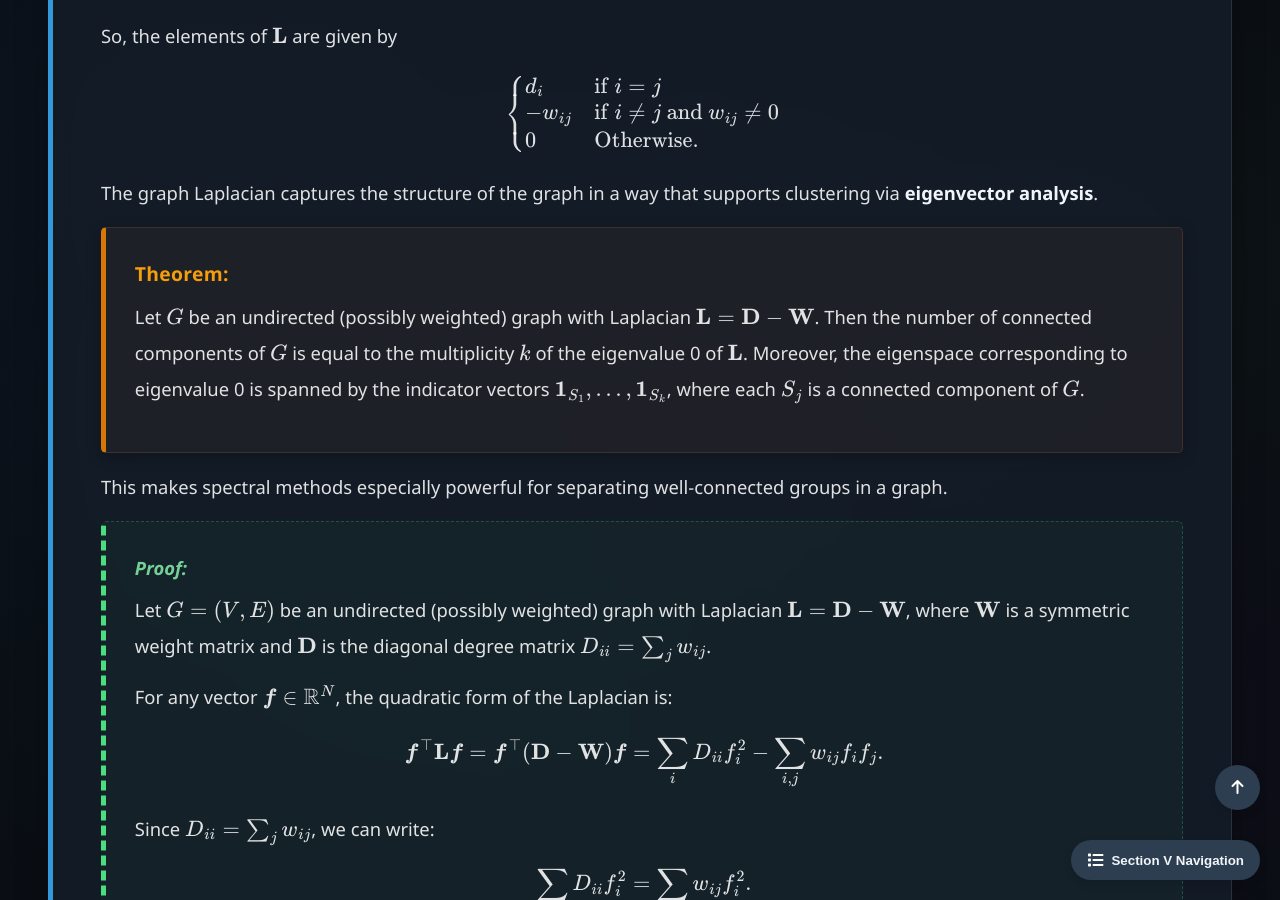
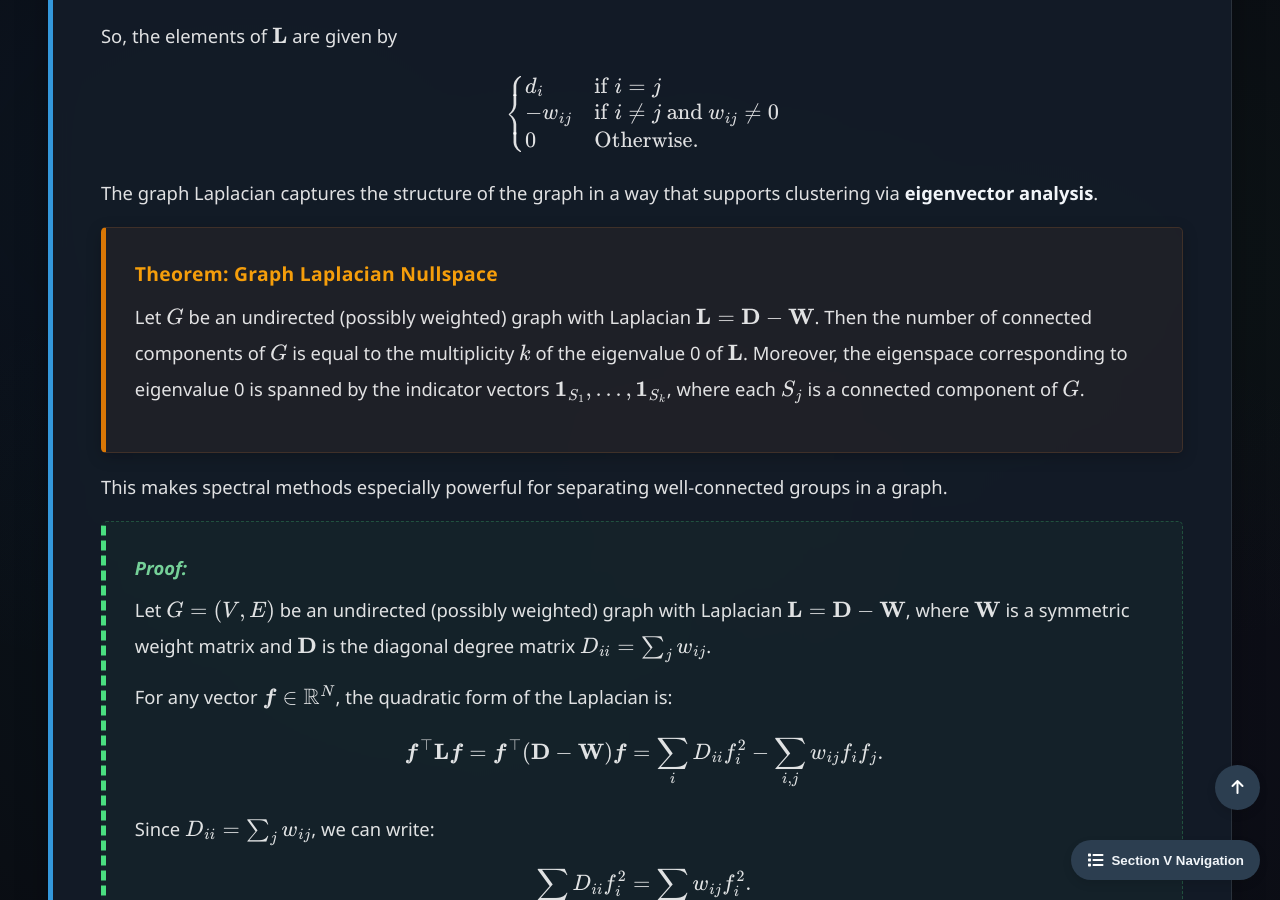
Before and after one commit to Yusukey01/yusukey01.github.io, a Jekyll site: the page built from Mathematics/Machine_learning/clustering.html, in a window 1280 px wide and 900 px high, scrolled down 3909 px. Built offline with Jekyll 4.4.1, drawn with Linux system fonts in a browser that asks for light colours; some of the changed text lies outside the part shown.

Commit message:
fixed style, texts

```diff
--- a/Mathematics/Machine_learning/clustering.html
+++ b/Mathematics/Machine_learning/clustering.html
@@ -167,7 +167,7 @@ uses_python: false
                 </p>
 
                 <div class="theorem">
-                    <span class="theorem-title">Theorem:</span>
+                    <span class="theorem-title">Theorem: Graph Laplacian Nullspace</span>
                     <p>
                         Let \(G\) be an undirected (possibly weighted) graph with Laplacian \(\mathbf{L} = \mathbf{D} - \mathbf{W}\). Then the number of connected
                         components of \(G\) is equal to the multiplicity \(k\) of the eigenvalue 0 of \(\mathbf{L}\). Moreover, the eigenspace corresponding
@@ -337,6 +337,7 @@ uses_python: false
                 </p>
 
                 <div class="theorem">
+                    <span class="theorem-title">Algorithm: Spectral Clustering</span>
                     <ol style="padding-left: 40px;">
                         <li>Compute the symmetric normalized Laplacian \(\mathbf{L}_{\text{sym}} = \mathbf{I} - \mathbf{D}^{-\frac{1}{2}} \mathbf{W} \mathbf{D}^{-\frac{1}{2}}\).</li>
                         <li>Find the smallest \(K\) eigenvectors of \(\mathbf{L}_{\text{sym}}\) and stack them column-wise into a matrix \(\mathbf{U} \in \mathbb{R}^{N \times K}\).</li>
```
